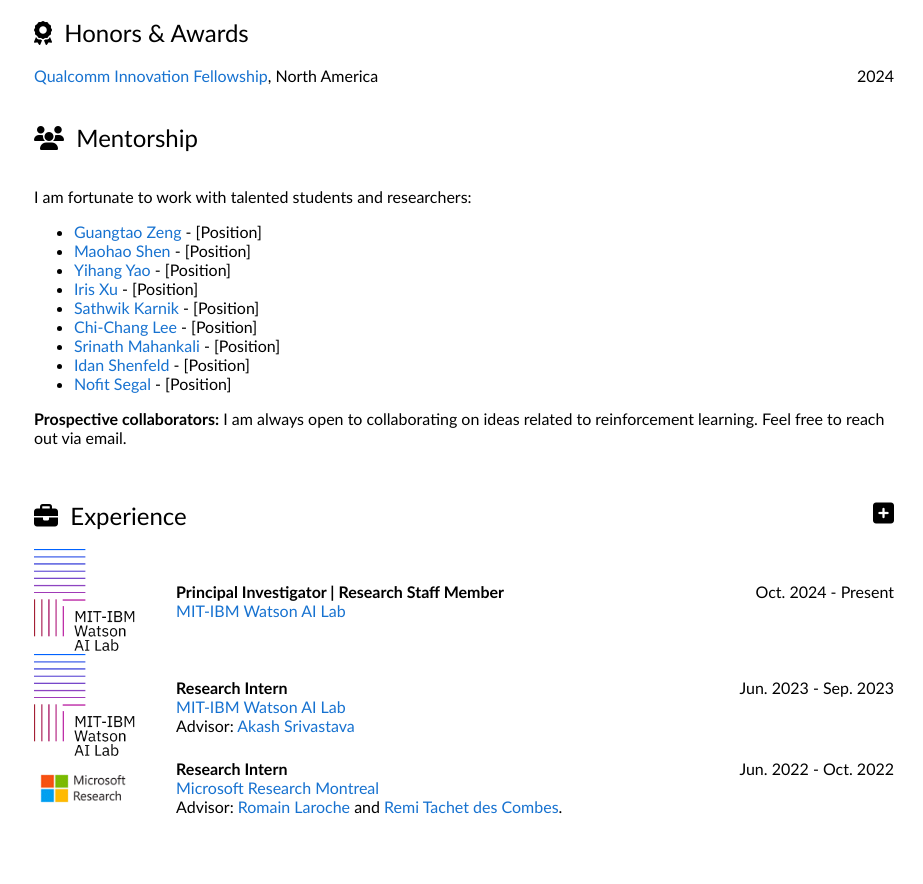
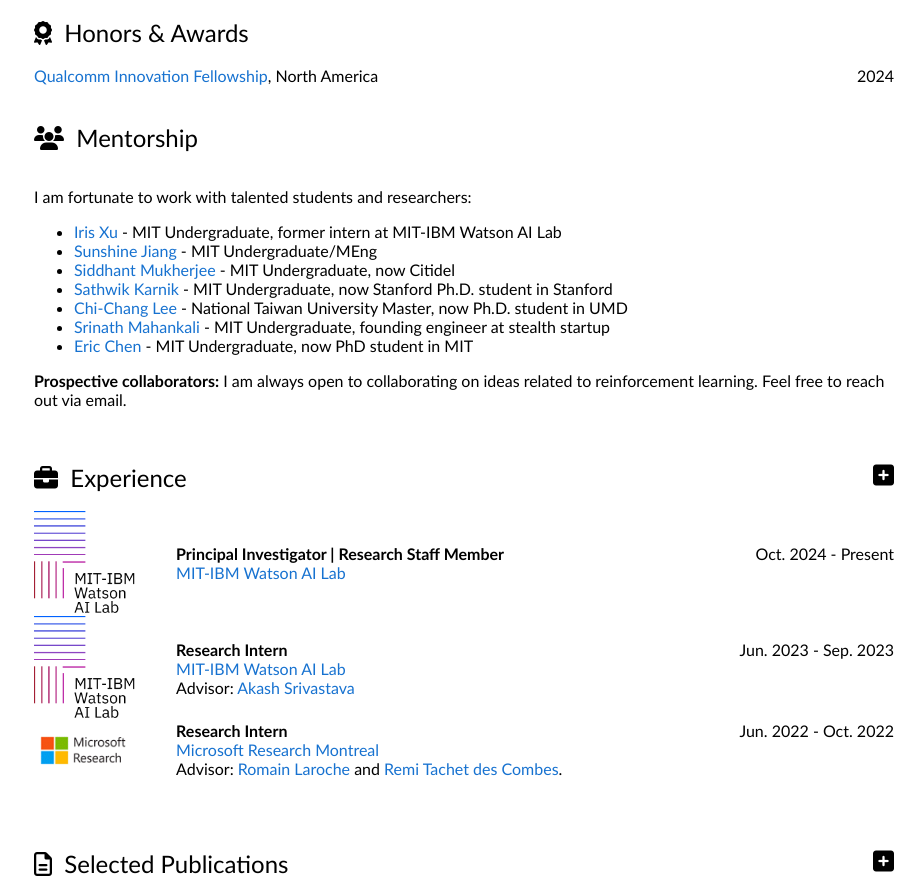
Before and after one commit to williamd4112/williamd4112.github.io, a website: page index.html in a window 1280 px wide. Shown: the part 500-1384 px from the top of the page, without its empty margins (176-1099 px from the left). Drawn offline with Linux system fonts and the light colour scheme; files whose address does not match are found by name.

Commit message:
add mentees

```diff
--- a/index.html
+++ b/index.html
@@ -72,6 +72,7 @@
                 <a href="https://github.com/williamd4112" target="_blank"><i class="fab fa-github ai-2x"></i></a>&nbsp;
                 <a href="files/zhangwei-cv.pdf" target="_blank"><i class="ai ai-cv-square ai-2x"></i></a>&nbsp;
                 <a href="https://scholar.google.com/citations?user=GZkyN4cAAAAJ&hl" target="_blank"><i class="ai ai-google-scholar-square ai-2x"></i></a>&nbsp;
+                <a href="https://www.linkedin.com/in/zhang-wei-hong-a9a817177/" target="_blank"><i class="fab fa-linkedin ai-2x"></i></a>&nbsp;
               </p>
             </td>
 
@@ -111,15 +112,13 @@
               <br>
               <p>I am fortunate to work with talented students and researchers:</p>
               <ul>
-                <li><a href="#">Guangtao Zeng</a> - [Position]</li>
-                <li><a href="#">Maohao Shen</a> - [Position]</li>
-                <li><a href="#">Yihang Yao</a> - [Position]</li>
-                <li><a href="#">Iris Xu</a> - [Position]</li>
-                <li><a href="#">Sathwik Karnik</a> - [Position]</li>
-                <li><a href="#">Chi-Chang Lee</a> - [Position]</li>
-                <li><a href="#">Srinath Mahankali</a> - [Position]</li>
-                <li><a href="#">Idan Shenfeld</a> - [Position]</li>
-                <li><a href="#">Nofit Segal</a> - [Position]</li>
+                <li><a href="https://www.linkedin.com/in/iris-j-xu">Iris Xu</a> - MIT Undergraduate, former intern at MIT-IBM Watson AI Lab</li>
+                <li><a href="https://xinyunsunshine.github.io/">Sunshine Jiang</a> - MIT Undergraduate/MEng</li>
+                <li><a href="https://www.linkedin.com/in/siddhant-mukherjee-28b00b224/">Siddhant Mukherjee</a> - MIT Undergraduate, now Citidel</li>
+                <li><a href="https://s-karnik.github.io/">Sathwik Karnik</a> - MIT Undergraduate, now Stanford Ph.D. student in Stanford</li>
+                <li><a href="https://changlee0903.github.io/">Chi-Chang Lee</a> - National Taiwan University Master, now Ph.D. student in UMD</li>
+                <li><a href="https://srinathm1359.github.io/">Srinath Mahankali</a> - MIT Undergraduate, founding engineer at stealth startup</li>
+                <li><a href="https://echen9898.github.io/">Eric Chen</a> -  MIT Undergraduate, now PhD student in MIT</li>
               </ul>
               <p><b>Prospective collaborators:</b> I am always open to collaborating on ideas related to reinforcement learning. Feel free to reach out via email.</p>
             </td>
@@ -237,7 +236,7 @@
               </tr>
           </tbody></table>
           <br>
-          <table><tbody>
+          <!-- <table><tbody>
               <tr>
                 <td class="exp-avatar">
                   <img src="imgs/avatar_elsa.png" />
@@ -318,7 +317,7 @@
                   <a href="https://www.itri.org.tw/english/" target="_blank">Industrial Technology Research Institute (ITRI) </a>
                 </td>
               </tr>
-          </tbody></table>
+          </tbody></table> -->
         </div>
         <br><br>
 
```
Also changed, not shown: package.json (added, +40 -0 lines).
